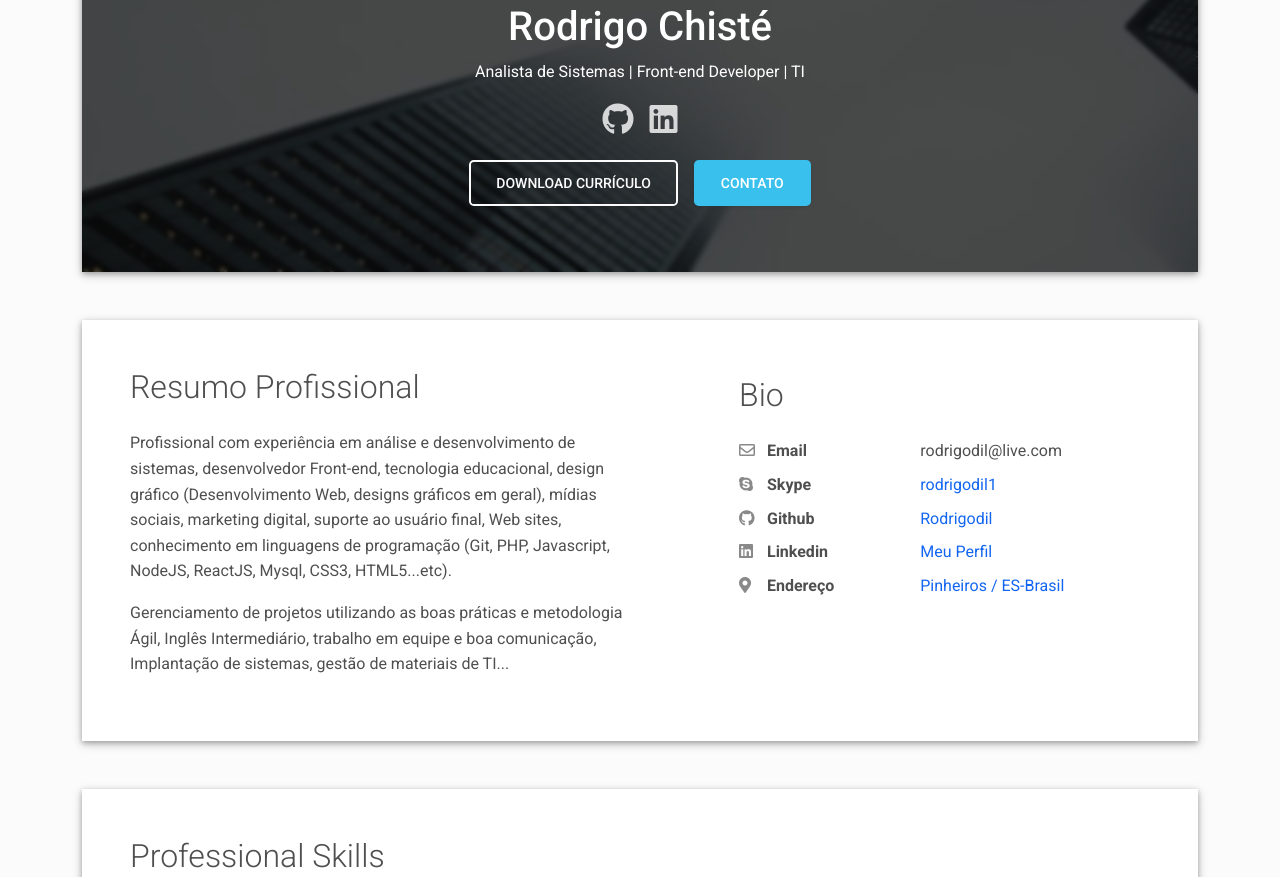
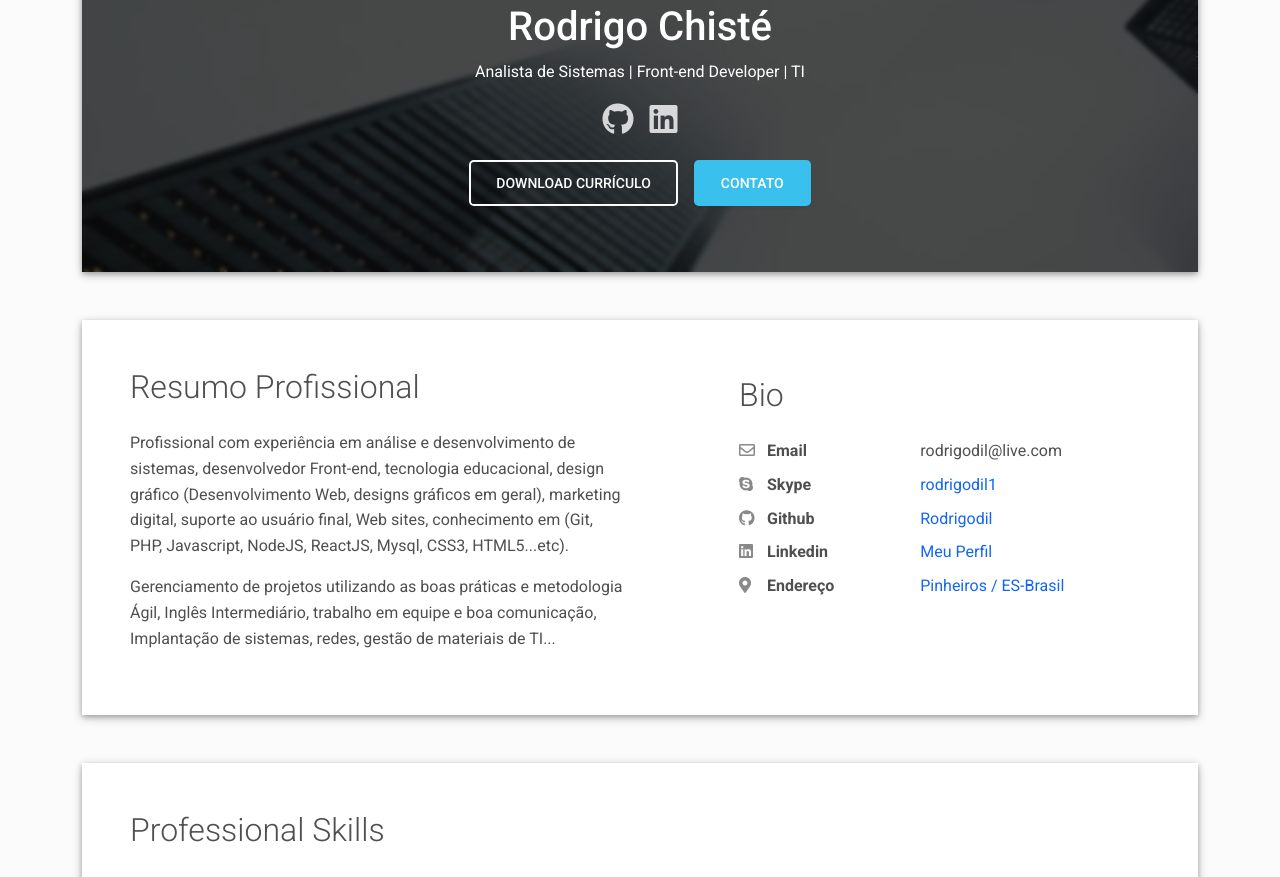
Before and after one commit to Rodrigodil/perfil, a plain HTML site: page index.html in a window 1280 px wide. Shown: the part 340-1217 px from the top of the page. Drawn offline with Linux system fonts and the light colour scheme.

Commit message:
Add files via upload

```diff
--- a/index.html
+++ b/index.html
@@ -98,8 +98,8 @@
         <div class="col-md-6">
           <h2 class="h2 fw-light mb-4">Resumo Profissional
           </h2>
-          <p>Profissional com experiência em análise e desenvolvimento de sistemas, desenvolvedor Front-end, tecnologia educacional, design gráfico (Desenvolvimento Web, designs gráficos em geral), mídias sociais, marketing digital, suporte ao usuário final, Web sites, conhecimento em linguagens de programação (Git, PHP, Javascript, NodeJS, ReactJS, Mysql, CSS3, HTML5...etc).</p>
-          <p>Gerenciamento de projetos utilizando as boas práticas e metodologia Ágil, Inglês Intermediário, trabalho em equipe e boa comunicação, Implantação de sistemas, gestão de materiais de TI...</p>
+          <p>Profissional com experiência em análise e desenvolvimento de sistemas, desenvolvedor Front-end, tecnologia educacional, design gráfico (Desenvolvimento Web, designs gráficos em geral), marketing digital, suporte ao usuário final, Web sites, conhecimento em (Git, PHP, Javascript, NodeJS, ReactJS, Mysql, CSS3, HTML5...etc).</p>
+          <p>Gerenciamento de projetos utilizando as boas práticas e metodologia Ágil, Inglês Intermediário, trabalho em equipe e boa comunicação, Implantação de sistemas, redes, gestão de materiais de TI...</p>
         </div>
         <div class="col-md-5 offset-lg-1">
           <div class="row mt-2">
```
